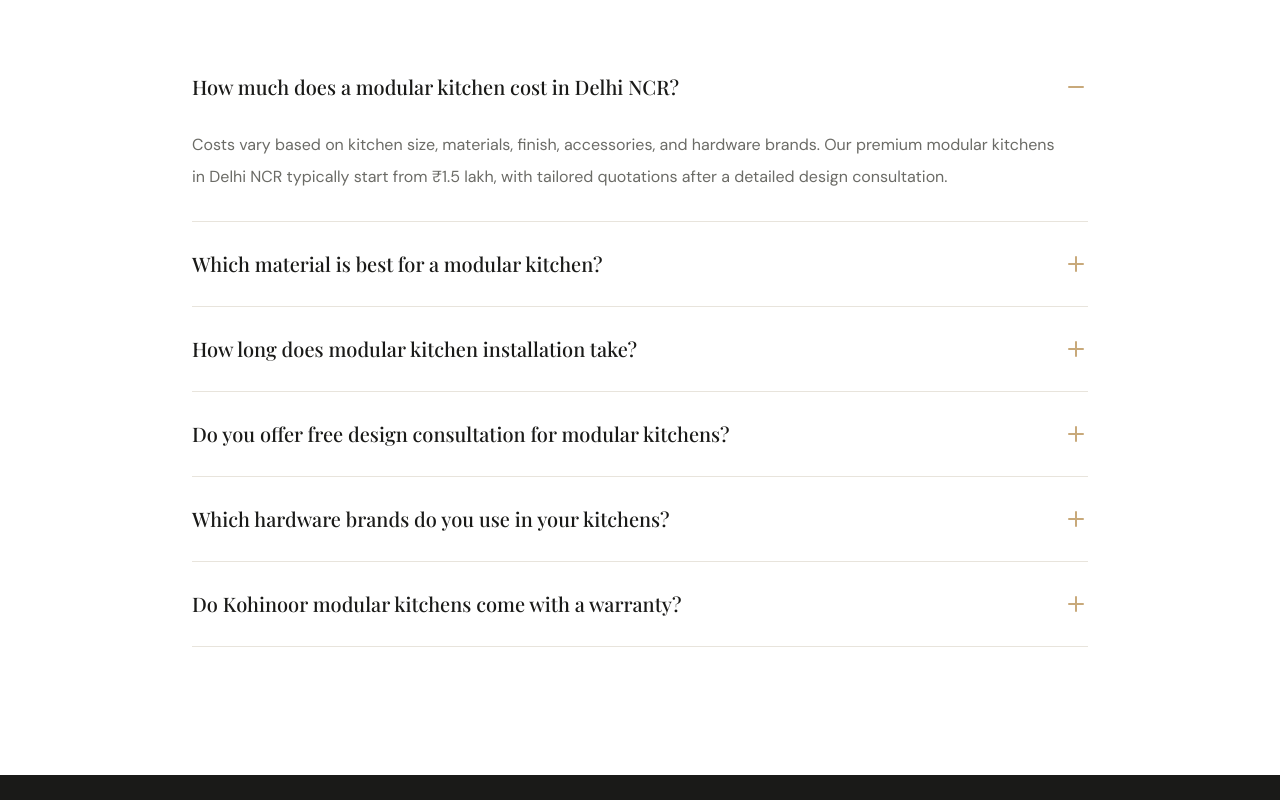
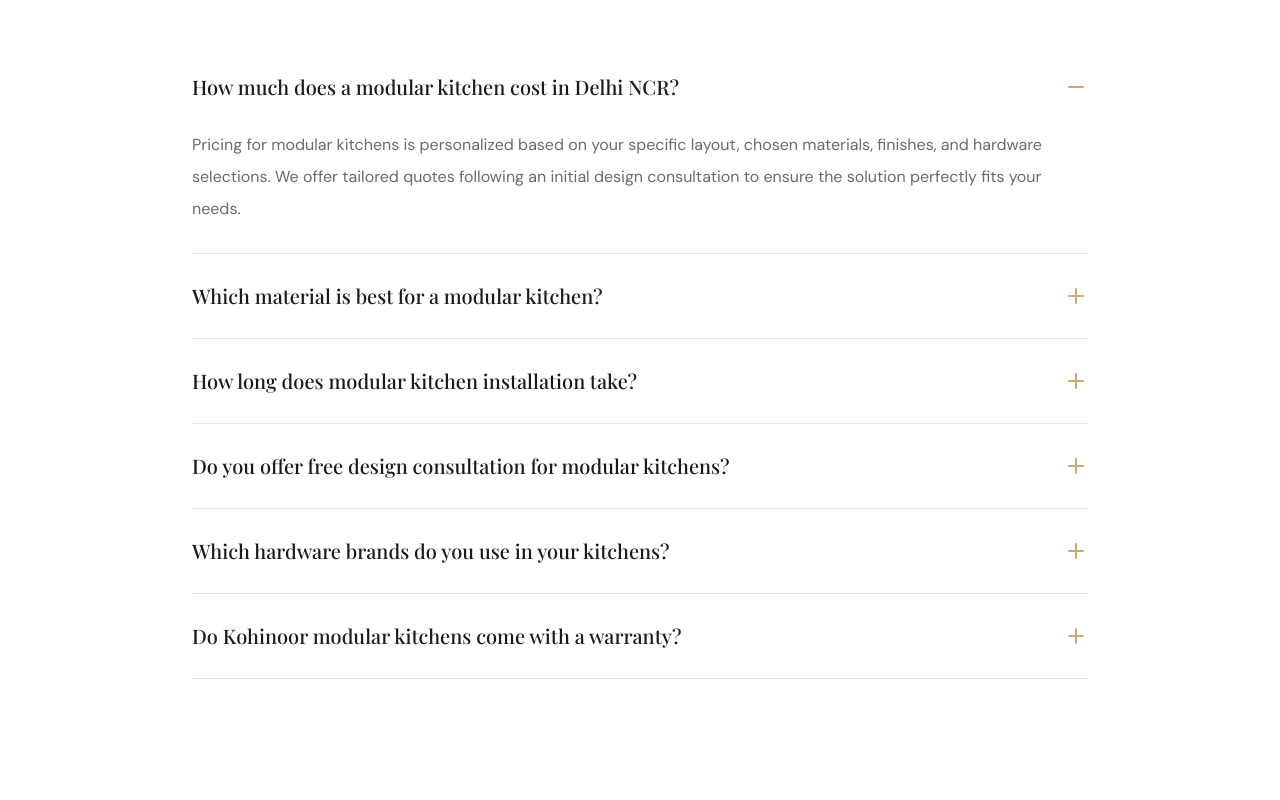
Before and after one commit to Shoaibxaif/kohinoor-kitchen-nextjs, a Next.js app: page /modular-kitchen in a window 1280 px wide. Shown: the part 9580-10380 px from the top of the page. Built offline with nearby package versions, Linux system fonts and the light colour scheme.

Commit message:
Refactor code structure for improved readability and maintainability

```diff
--- a/next.config.mjs
+++ b/next.config.mjs
@@ -1,8 +1,10 @@
 /** @type {import('next').NextConfig} */
 const nextConfig = {
+  output: "export",
   trailingSlash: true,
   images: {
     formats: ["image/avif", "image/webp"],
+    unoptimized: true,
   },
 };
 
--- a/src/components/modular-kitchen/FAQ.jsx
+++ b/src/components/modular-kitchen/FAQ.jsx
@@ -10,31 +10,31 @@ const faqs = [
     {
         question: "How much does a modular kitchen cost in Delhi NCR?",
         answer:
-            "Costs vary based on kitchen size, materials, finish, accessories, and hardware brands. Our premium modular kitchens in Delhi NCR typically start from ₹1.5 lakh, with tailored quotations after a detailed design consultation.",
+            "Pricing for modular kitchens is personalized based on your specific layout, chosen materials, finishes, and hardware selections. We offer tailored quotes following an initial design consultation to ensure the solution perfectly fits your needs.",
     },
     {
         question: "Which material is best for a modular kitchen?",
         answer:
-            "HDHMR board and marine plywood are top choices for modular kitchen cabinets due to their moisture resistance, strength, and long-term durability.",
+            "For superior longevity and performance, we recommend HDHMR boards and BWP (Boiling Water Proof) grade plywood. These premium materials are specifically engineered to offer exceptional moisture resistance and structural integrity, making them the gold standard for high-quality modular kitchen cabinetry.",
     },
     {
         question: "How long does modular kitchen installation take?",
         answer:
-            "A complete installation usually takes 3–6 weeks after final design approval, including manufacturing, delivery, and expert on-site installation.",
+            "Once the final design is approved, we typically complete the installation within 1-2 weeks, ensuring a seamless process that includes professional manufacturing, efficient delivery, and expert on-site assembly.",
     },
     {
         question: "Do you offer free design consultation for modular kitchens?",
         answer:
-            "Yes. We offer a complimentary modular kitchen consultation and site visit to understand your space, cooking habits, and design preferences.",
+            "Yes, we provide a complimentary design consultation and site visit to better understand your space, cooking habits, and design preferences. This service is included as part of your final project order.",
     },
     {
         question: "Which hardware brands do you use in your kitchens?",
-        answer: "We use premium hardware brands such as Hafele, Hettich, Blum, and Ebco to ensure smooth operation and long-lasting performance.",
+        answer: "To guarantee effortless functionality and enduring quality, we integrate top-tier hardware from industry-leading brands, including Hafele, Hettich, Blum, Ebco, Ozone, and Korraline.",
     },
     {
         question: "Do Kohinoor modular kitchens come with a warranty?",
         answer:
-            "Yes. Every modular kitchen includes a 1-year manufacturer warranty and dedicated after-sales support for peace of mind.",
+            "Yes, Every kitchen includes a 1-year service warranty and a 7-year hardware warranty, subject to terms and conditions.",
     },
 ];
 
--- a/src/data/kitchenLayouts.js
+++ b/src/data/kitchenLayouts.js
@@ -298,7 +298,8 @@ export const kitchenLayouts = {
           icon: Home,
           label: "Best For",
           value: "Large Homes",
-      description: "Perfect for spacious apartments, villas, and family homes.",
+          description:
+            "Perfect for spacious apartments, villas, and family homes.",
         },
         {
           icon: LayoutGrid,
@@ -378,7 +379,8 @@ export const kitchenLayouts = {
         },
         {
           title: "Separate Work Zones",
-      description: "Cooking, cleaning, and preparation happen independently.",
+          description:
+            "Cooking, cleaning, and preparation happen independently.",
         },
         {
           title: "Luxury Appearance",
@@ -386,7 +388,8 @@ export const kitchenLayouts = {
         },
         {
           title: "Perfect for Families",
-      description: "Comfortably accommodates multiple people working together.",
+          description:
+            "Comfortably accommodates multiple people working together.",
         },
       ],
     },
@@ -476,9 +479,9 @@ export const kitchenLayouts = {
 
       items: [
         {
-      question: "Is a U-Shaped kitchen suitable for every home?",
+          question: "Are U-shaped kitchens ideal for every home?",
           answer:
-        "A U-shaped kitchen is best suited for medium to large kitchens where there is enough space to create three functional work zones. It offers excellent efficiency without making the space feel cramped.",
+            "While highly efficient and organized, this layout is best suited for medium to large kitchens, as it requires ample room to accommodate three distinct work zones comfortably.",
         },
         {
           question: "What are the advantages of a U-Shaped modular kitchen?",
@@ -486,29 +489,31 @@ export const kitchenLayouts = {
             "A U-shaped kitchen provides maximum countertop space, abundant storage, an efficient work triangle, and separate zones for cooking, preparation, and cleaning, making it ideal for frequent cooking and larger families.",
         },
         {
-      question: "Can a U-Shaped kitchen include a breakfast counter or island?",
+          question:
+            "Can a U-Shaped kitchen include a breakfast counter or island?",
           answer:
-        "Yes. If the kitchen has sufficient floor space, one side of the U-shaped layout can be extended into a breakfast counter, or an island can be added while maintaining comfortable circulation space.",
+            "Yes, If the kitchen has sufficient floor space, one side of the U-shaped layout can be extended into a breakfast counter, or an island can be added while maintaining comfortable circulation space.",
         },
         {
           question: "How much space is required for a U-Shaped kitchen?",
           answer:
-        "For comfortable movement and functionality, a U-shaped kitchen generally requires a medium to large room with at least 8–10 feet of width, depending on the cabinet depth and appliance placement.",
+            "To ensure optimal flow and functionality, U-shaped kitchens work best in medium-to-large spaces. A minimum width of 8–15 feet is typically recommended, though the precise requirement depends on your choice of cabinets and appliance layout.",
         },
         {
-      question: "Which materials are recommended for a U-Shaped modular kitchen?",
+          question:
+            "Which materials are recommended for a U-Shaped modular kitchen?",
           answer:
-        "HDHMR, Marine Plywood, and BWP-grade plywood are excellent choices due to their strength, moisture resistance, and long-term durability. Pairing them with premium hardware ensures smooth everyday performance.",
+            "For superior longevity and performance, we recommend HDHMR boards and BWP (Boiling Water Proof) grade plywood. These premium materials are specifically engineered to offer exceptional moisture resistance and structural integrity, making them the gold standard for high-quality modular kitchen cabinetry.",
         },
         {
           question: "What is the starting cost of a U-Shaped modular kitchen?",
           answer:
-        "The cost depends on the kitchen size, cabinet materials, finishes, hardware, and storage accessories. A premium U-shaped modular kitchen typically starts from around ₹3.5 lakhs, with customized quotations provided after design consultation.",
+            "The cost depends on the kitchen size, layout, selected materials, finishes, hardware, and accessories. Following an initial design consultation, we provide a detailed quote that suits your requirements and space.",
         },
       ],
     },
   },
-parallel:{
+  parallel: {
     hero: {
       subtitle: "Luxury Modular Kitchens",
       title: "Parallel Modular Kitchen Design",
@@ -706,7 +711,8 @@ gallery: {
           image: kitchenImages.parallel.gallery4,
         },
       ],
-},faq: {
+    },
+    faq: {
       tag: "Frequently Asked Questions",
 
       title: "Everything You Need",
@@ -727,27 +733,29 @@ gallery: {
         {
           question: "How much space is required for a parallel kitchen?",
           answer:
-        "A comfortable parallel kitchen typically requires at least 4–5 feet of clearance between the two countertops, ensuring smooth movement and easy access.",
+            "A comfortable parallel kitchen typically requires at least 8–10 feet of clearance between the two countertops, ensuring smooth movement and easy access.",
         },
         {
-      question: "Can a parallel kitchen include a dining or breakfast counter?",
+          question:
+            "Can a parallel kitchen include a dining or breakfast counter?",
           answer:
             "Yes. In larger homes, one end of the parallel layout can be extended into a breakfast counter or connected to the dining area for added functionality.",
         },
         {
-      question: "Which materials are recommended for a parallel modular kitchen?",
+          question:
+            "Which materials are recommended for a parallel modular kitchen?",
           answer:
             "HDHMR, Marine Plywood, and BWP-grade plywood paired with premium hardware provide excellent durability, moisture resistance, and long-lasting performance.",
         },
         {
           question: "What is the starting cost of a parallel modular kitchen?",
           answer:
-        "The cost depends on the kitchen size, finishes, materials, hardware, and accessories. A premium parallel modular kitchen generally starts from around ₹2.8 lakhs.",
+            "The cost depends on the kitchen size, layout, selected materials, finishes, hardware, and accessories. Following an initial design consultation, we provide a detailed quote that suits your requirements and space.",
         },
       ],
     },
   },
-island:{
+  island: {
     hero: {
       subtitle: "Luxury Modular Kitchens",
 
@@ -844,18 +852,15 @@ benefits: {
       items: [
         {
           title: "Luxury Appearance",
-      description:
-        "Creates a premium centerpiece for modern homes.",
+          description: "Creates a premium centerpiece for modern homes.",
         },
         {
           title: "More Counter Space",
-      description:
-        "Ideal for meal preparation and serving.",
+          description: "Ideal for meal preparation and serving.",
         },
         {
           title: "Extra Storage",
-      description:
-        "The island provides additional drawers and cabinets.",
+          description: "The island provides additional drawers and cabinets.",
         },
         {
           title: "Perfect for Socializing",
@@ -964,12 +969,12 @@ faq: {
         {
           question: "How much space is required for an island kitchen?",
           answer:
-        "An island kitchen works best in medium to large homes where there is enough clearance around the island for comfortable movement. Typically, at least 3–4 feet of circulation space is recommended on all sides.",
+            "An island kitchen works best in medium to large homes where there is enough clearance around the island for comfortable movement. Typically, at least 20-25 feet of circulation space is recommended on all sides.",
         },
         {
           question: "Can an island include a sink or cooktop?",
           answer:
-        "Yes. Depending on the design, the island can accommodate a sink, cooktop, breakfast counter, or additional storage, making it a highly versatile workspace.",
+            "Yes, Depending on the design, the island can accommodate a sink, cooktop, breakfast counter, or additional storage, making it a highly versatile workspace.",
         },
         {
           question: "Is an island kitchen suitable for apartments?",
@@ -984,16 +989,15 @@ faq: {
         {
           question: "Which materials are recommended for an island kitchen?",
           answer:
-        "HDHMR, Marine Plywood, BWP-grade plywood, premium quartz countertops, and high-quality hardware ensure durability, moisture resistance, and long-lasting performance.",
+            "For lasting durability and reliable performance, we recommend HDHMR boards and BWP-grade plywood. Their excellent moisture resistance and structural strength make them ideal for premium modular kitchen cabinetry.",
         },
         {
           question: "What is the starting cost of an island modular kitchen?",
           answer:
-        "The overall cost depends on the kitchen size, island dimensions, materials, finishes, appliances, and accessories. Premium island kitchens generally start from around ₹5 lakhs.",
+            "The cost depends on the kitchen size, layout, selected materials, finishes, hardware, and accessories. Following an initial design consultation, we provide a detailed quote that suits your requirements and space."
         },
       ],
     },
-
   },
   straight: {
     hero: {
@@ -1043,7 +1047,8 @@ quickFacts: {
           description: "Everything within a single linear workspace.",
         },
       ],
-},blueprint: {
+    },
+    blueprint: {
       tag: "Kitchen Blueprint",
 
       title: "Understanding The",
@@ -1224,7 +1229,8 @@ faq: {
             "Straight kitchens are space-efficient, cost-effective, easy to maintain, and blend seamlessly into modern open-plan living spaces.",
         },
         {
-      question: "Which materials are recommended for a straight modular kitchen?",
+          question:
+            "Which materials are recommended for a straight modular kitchen?",
           answer:
             "HDHMR, Marine Plywood, and BWP-grade plywood combined with premium hardware ensure long-lasting durability and moisture resistance.",
         },
@@ -1241,7 +1247,7 @@ faq: {
       ],
     },
   },
-peninsula:{
+  peninsula: {
     hero: {
       subtitle: "Luxury Modular Kitchens",
 
@@ -1456,7 +1462,8 @@ faq: {
 
       items: [
         {
-      question: "What is the difference between a peninsula kitchen and an island kitchen?",
+          question:
+            "What is the difference between a peninsula kitchen and an island kitchen?",
           answer:
             "A peninsula kitchen features a countertop extension connected to the main cabinetry, while an island is completely freestanding. Peninsulas require less space and are ideal for medium-sized homes.",
         },
@@ -1476,7 +1483,8 @@ faq: {
             "It provides extra countertop space, increased storage, better workflow, and a seamless connection between the kitchen and living areas, making it highly functional and visually appealing.",
         },
         {
-      question: "Which materials are recommended for a peninsula modular kitchen?",
+          question:
+            "Which materials are recommended for a peninsula modular kitchen?",
           answer:
             "HDHMR, Marine Plywood, BWP-grade plywood, premium quartz countertops, and high-quality hardware ensure durability, moisture resistance, and long-term performance.",
         },
@@ -1487,5 +1495,5 @@ faq: {
         },
       ],
     },
-}
+  },
 };
```
Also changed, not shown: 1 other file (tests, documents, lock files or other folders). Lines whose indentation alone changed are shown as unchanged.
